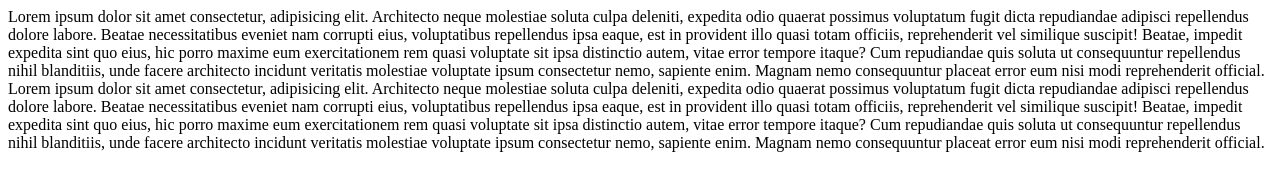
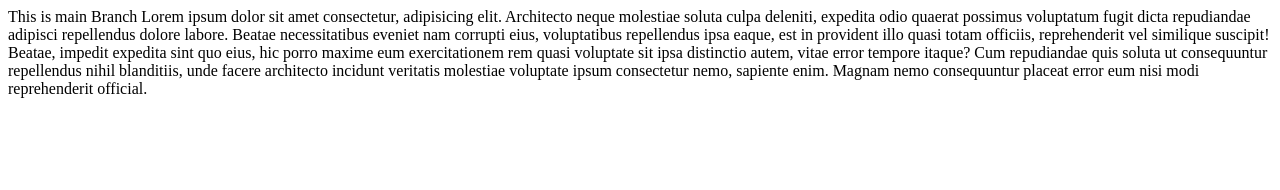
Before and after one commit to abhishekkargeti1/Git-Github, a plain HTML site: page index.html in a window 1280 px wide. Drawn offline with Linux system fonts and the light colour scheme.

Commit message:
Added Something

```diff
--- a/index.html
+++ b/index.html
@@ -1,2 +1,2 @@
+<pr>This is main Branch</pr>
 <pr>Lorem ipsum dolor sit amet consectetur, adipisicing elit. Architecto neque molestiae soluta culpa deleniti, expedita odio quaerat possimus voluptatum fugit dicta repudiandae adipisci repellendus dolore labore. Beatae necessitatibus eveniet nam corrupti eius, voluptatibus repellendus ipsa eaque, est in provident illo quasi totam officiis, reprehenderit vel similique suscipit! Beatae, impedit expedita sint quo eius, hic porro maxime eum exercitationem rem quasi voluptate sit ipsa distinctio autem, vitae error tempore itaque? Cum repudiandae quis soluta ut consequuntur repellendus nihil blanditiis, unde facere architecto incidunt veritatis molestiae voluptate ipsum consectetur nemo, sapiente enim. Magnam nemo consequuntur placeat error eum nisi modi reprehenderit official.</pr>
-<pr>Lorem ipsum dolor sit amet consectetur, adipisicing elit. Architecto neque molestiae soluta culpa deleniti, expedita odio quaerat possimus voluptatum fugit dicta repudiandae adipisci repellendus dolore labore. Beatae necessitatibus eveniet nam corrupti eius, voluptatibus repellendus ipsa eaque, est in provident illo quasi totam officiis, reprehenderit vel similique suscipit! Beatae, impedit expedita sint quo eius, hic porro maxime eum exercitationem rem quasi voluptate sit ipsa distinctio autem, vitae error tempore itaque? Cum repudiandae quis soluta ut consequuntur repellendus nihil blanditiis, unde facere architecto incidunt veritatis molestiae voluptate ipsum consectetur nemo, sapiente enim. Magnam nemo consequuntur placeat error eum nisi modi reprehenderit official.</pr>
```
